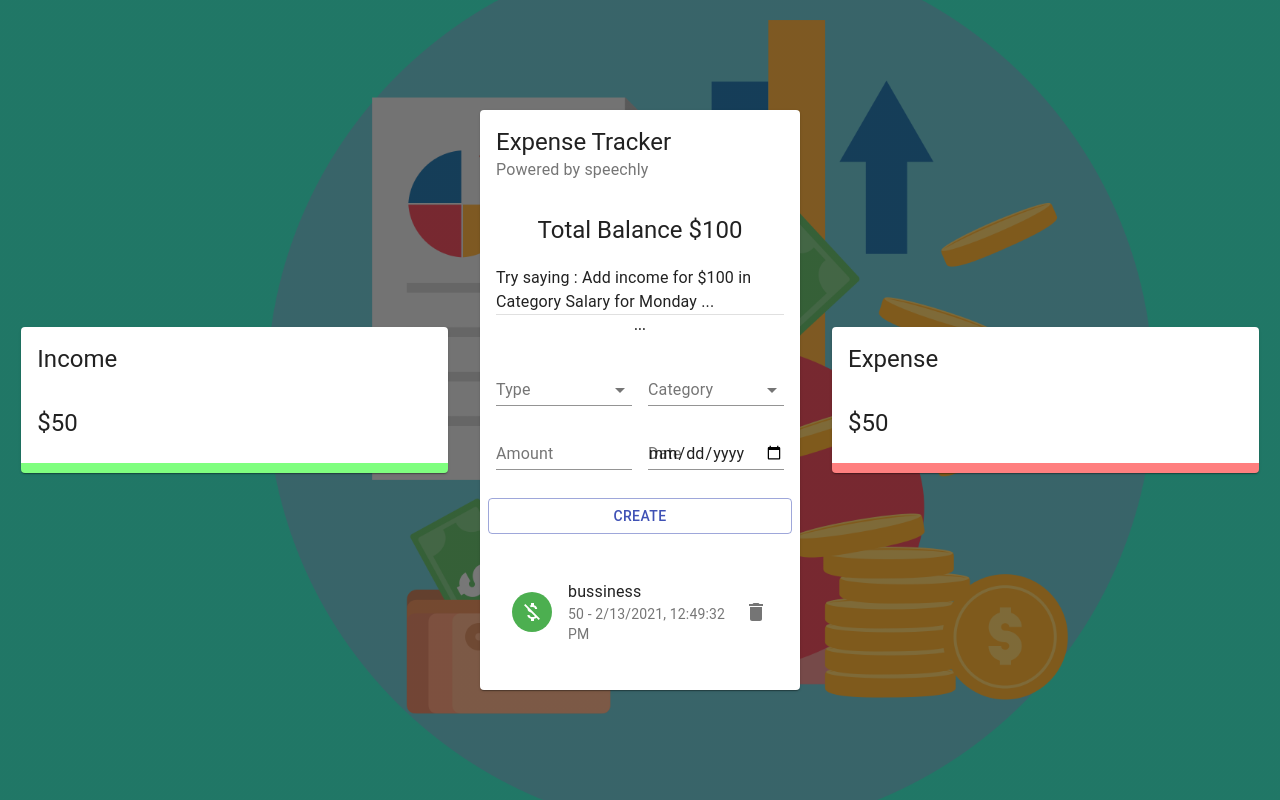
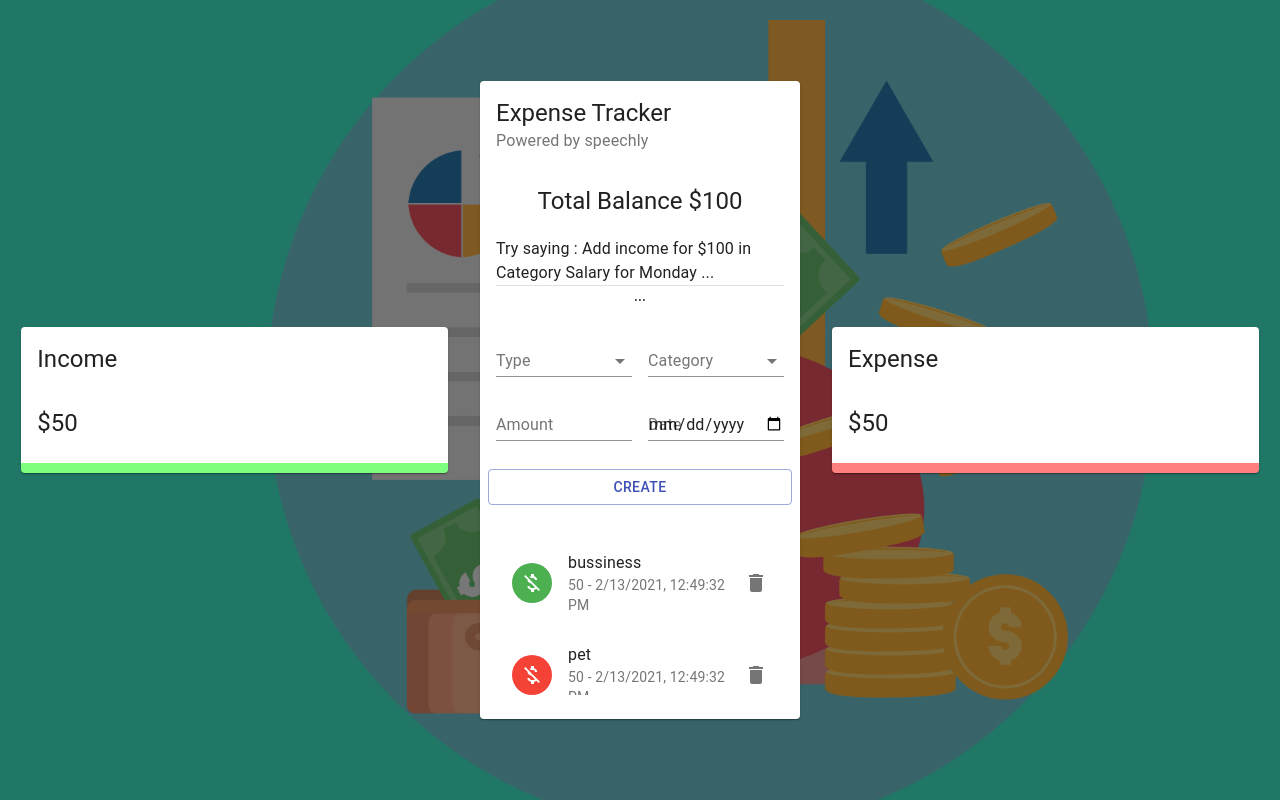
Before and after one commit to saurabhmehta1601/react-advanced-budget-tracker-with-speechly-and-material-ui-, a React (Create React App) app: page / in a window 1280 px wide. Built offline with nearby package versions, Linux system fonts and the light colour scheme.

Commit message:
contextReducer function added

```diff
--- a/src/components/Main/List/List.jsx
+++ b/src/components/Main/List/List.jsx
@@ -1,12 +1,15 @@
-import React from 'react'
-
+import React,{useContext} from 'react'
+import {ExpenseTrackerContext} from '../../../context/context'
 import {List as MUIList,ListItem,ListItemAvatar,ListItemText,Avatar,ListItemSecondaryAction,IconButton,Slide} from '@material-ui/core'
 import {Delete , MoneyOff} from '@material-ui/icons'
 import useStyles from './styles'
 
 const List = () => {
+
+    const {deleteTransaction} =useContext(ExpenseTrackerContext)
+
     const classes = useStyles()
-    const transactions=[{id:1,type:"Income",category:"bussiness",amount:50,date:new Date().toLocaleString()}]
+    const transactions=[{id:1,type:"Income",category:"bussiness",amount:50,date:new Date().toLocaleString()},{id:2,type:"Expense",category:"pet",amount:50,date:new Date().toLocaleString()},{id:3,type:"Income",category:"salary",amount:50,date:new Date().toLocaleString()}]
 
     return (
         <MUIList dense={false} className={classes.list}>
--- /dev/null
+++ b/src/context/context.js
@@ -0,0 +1,23 @@
+// Contains all logic for react context api
+
+import React, { useReducer, createContext } from "react";
+import contextReducer from "./contextReducer";
+const initialState = [];
+
+export const ExpenseTrackerContext = createContext(initialState);
+
+export const Provider = ({ children }) => {
+  const [transactions, dispatch] = useReducer(contextReducer, initialState);
+
+  const deleteTransaction = (id) => dispatch({type:"DELETE_TRANSACTION",payload:id})
+  const addTransaction = (transaction) => dispatch({type:"DELETE_TRANSACTION",payload:transaction})
+
+  return (
+    <ExpenseTrackerContext.Provider value={{
+        deleteTransaction,
+        addTransaction
+    }}>
+      {children}
+    </ExpenseTrackerContext.Provider>
+  );
+};
--- /dev/null
+++ b/src/context/contextReducer.js
@@ -0,0 +1,17 @@
+const contextReducer = (state,action) => {
+
+    switch (action.type) {
+        case "DELETE_TRANSACTION":
+
+            return state.filter(transaction => transaction.id !== action.payload)
+        case "ADD_TRANSACTION":
+
+           return [...state,action.payload]
+
+        default:
+           return state
+}
+
+}
+
+export default contextReducer
--- a/src/index.js
+++ b/src/index.js
@@ -2,5 +2,6 @@ import React from 'react'
 import ReactDOM from 'react-dom'
 import App from './App'
 import './index.css'
+import {Provider} from './context/context'
 
-ReactDOM.render(<App />, document.getElementById('root'))
+ReactDOM.render(<Provider> <App /> </Provider>, document.getElementById('root'))
```
Also changed, not shown: 1 other file (tests, documents, lock files or other folders).
